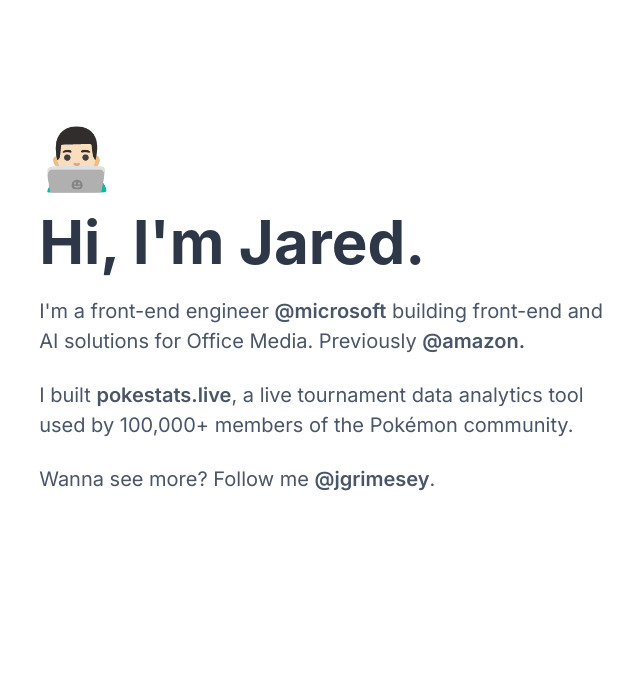
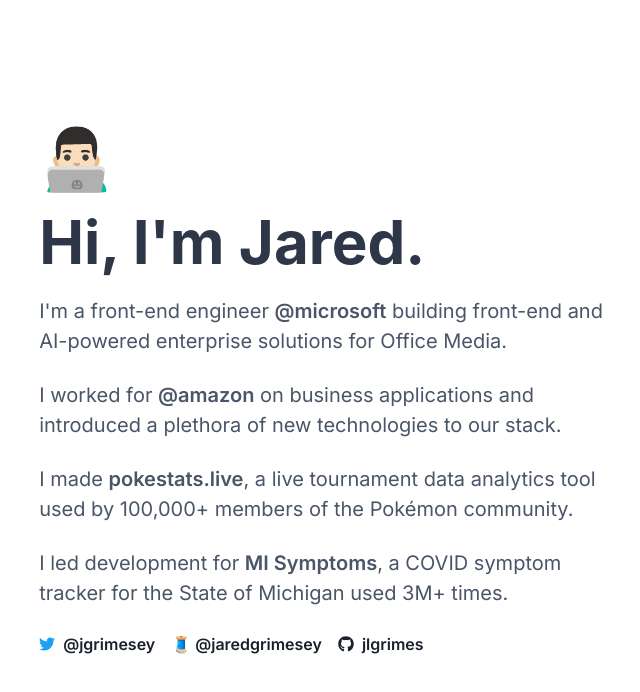
Before and after one commit to jlgrimes/jgrimes-me, a Next.js app: page / in a window 1280 px wide. Shown: the top 692 px of the page, without its empty margins (314-954 px from the left). Built offline with nearby package versions, Linux system fonts and the light colour scheme.

Commit message:
more things

```diff
--- a/package.json
+++ b/package.json
@@ -21,6 +21,7 @@
     "next": "13.4.3",
     "react": "18.2.0",
     "react-dom": "18.2.0",
+    "react-icons": "^4.10.1",
     "typescript": "5.0.4"
   }
 }
--- a/src/app/page.tsx
+++ b/src/app/page.tsx
@@ -4,11 +4,14 @@
   ChakraProvider,
   Container,
   Grid,
+  HStack,
   Heading,
+  Icon,
   Link,
   Stack,
   Text,
 } from '@chakra-ui/react';
+import { FaGithub, FaTwitter } from 'react-icons/fa';
 
 export default function Home() {
   return (
@@ -26,17 +29,21 @@
             >
               @microsoft
             </Link>{' '}
-            building front-end and AI solutions for Office Media. Previously{' '}
+            building front-end and AI-powered enterprise solutions for Office Media.
+          </Text>
+          <Text fontSize='xl' color='gray.600'>
+            {`I worked for  `}
             <Link
               href='https://www.linkedin.com/company/amazon'
               isExternal
               fontWeight='semibold'
             >
-              @amazon.
+              @amazon
             </Link>
+            {` on business applications and introduced a plethora of new technologies to our stack.`}
           </Text>
           <Text fontSize='xl' color='gray.600'>
-            {`I built `}
+            {`I made `}
             <Link
               href='https://pokestats.live'
               isExternal
@@ -46,17 +53,49 @@
             </Link>
             {`, a live tournament data analytics tool used by 100,000+ members of the Pokémon community.`}
           </Text>
-          <Text fontSize='xl' color='gray.600'>
-            {`Wanna see more? Follow me `}
+            <Text fontSize='xl' color='gray.600'>
+            {`I led development for `}
             <Link
-              href='https://twitter.com/jgrimesey'
+              href='https://www.michigan.gov/coronavirus/news/2020/05/29/mi-symptoms-web-application-helps-michiganders-track-symptoms-informs-reopening-strategy'
               isExternal
               fontWeight='semibold'
             >
-              @jgrimesey
+              MI Symptoms
             </Link>
-            .
+            {`, a COVID symptom tracker for the State of Michigan used 3M+ times.`}
           </Text>
+          <HStack spacing={4}>
+            <HStack>
+              <Icon as={FaTwitter} color='twitter.500' />
+              <Link
+                href='https://twitter.com/jgrimesey'
+                isExternal
+                fontWeight='semibold'
+              >
+                @jgrimesey
+              </Link>
+            </HStack>
+            <HStack spacing={1}>
+              <Text>🧵</Text>
+              <Link
+                href='https://threads.net/@jaredgrimesey'
+                isExternal
+                fontWeight='semibold'
+              >
+                @jaredgrimesey
+              </Link>
+            </HStack>
+            <HStack>
+              <Icon as={FaGithub} color='gray.800' />
+              <Link
+                href='https://github.com/jlgrimes/'
+                isExternal
+                fontWeight='semibold'
+              >
+                jlgrimes
+              </Link>
+            </HStack>
+          </HStack>
         </Stack>
       </Container>
     </ChakraProvider>
```
Also changed, not shown: 1 other file (tests, documents, lock files or other folders).
